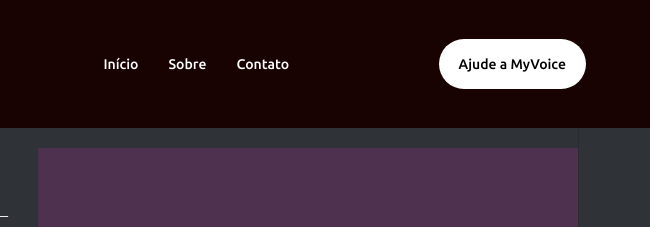
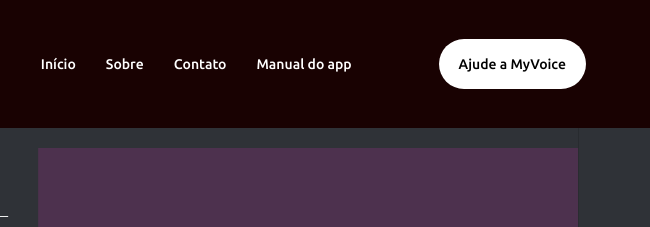
Before and after one commit to isadoramc/myvoice.github.io, a plain HTML site: page index.html in a window 1280 px wide. Shown: the top 227 px of the page, 630-1280 px from the left. Drawn offline with nearby package versions, Linux system fonts and the light colour scheme.

Commit message:
Update index.html

```diff
--- a/index.html
+++ b/index.html
@@ -44,6 +44,7 @@
           <li><a href="/index.html">Início</a></li>
           <li><a href="#sobre">Sobre</a></li>
           <li><a>Contato</a></li>
+          <li><a href="./pdf/Documento sem título.pdf" download="manual">Manual do app</a></li>
         </ul>
       </nav>
       <!-- Botão-->
```
